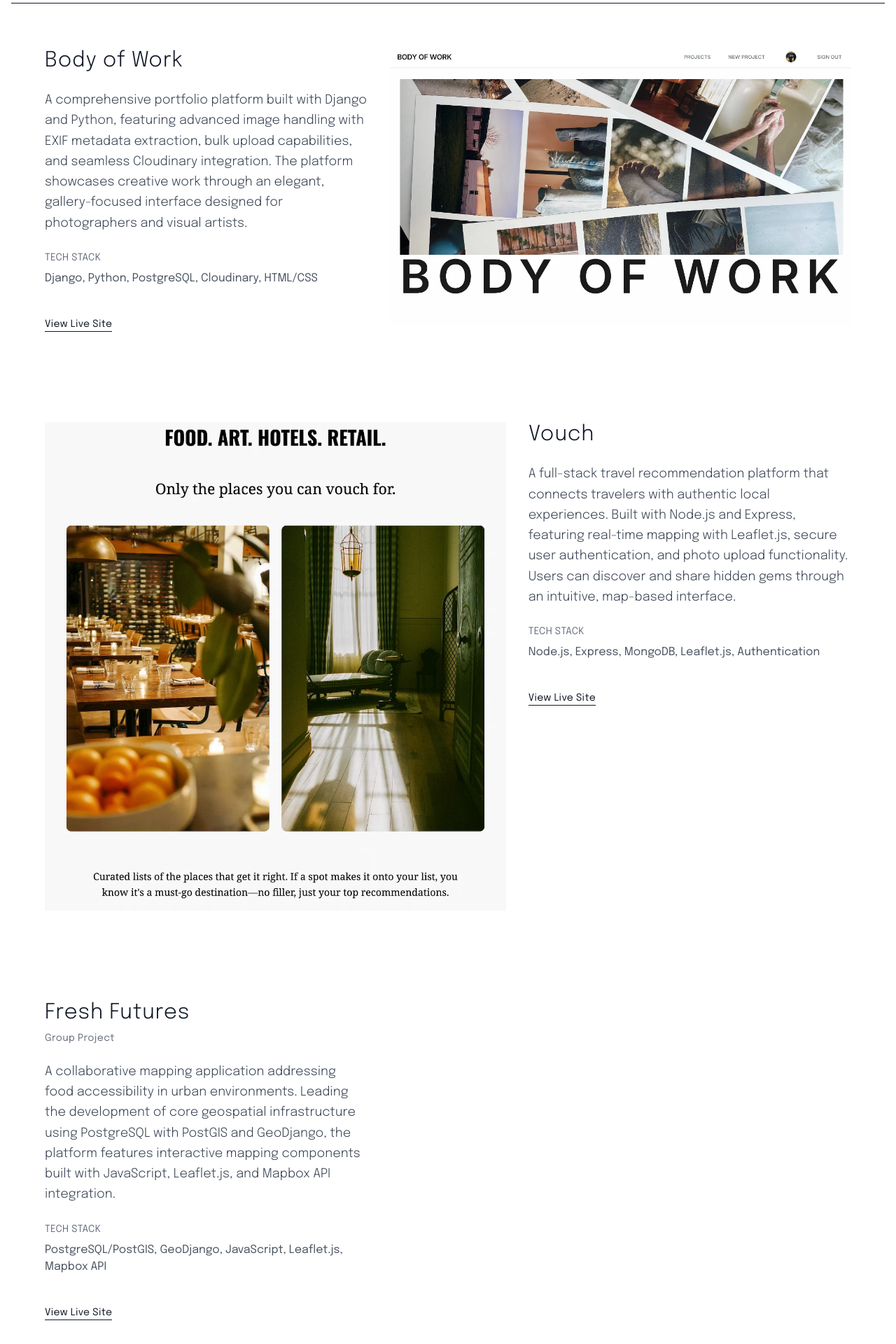
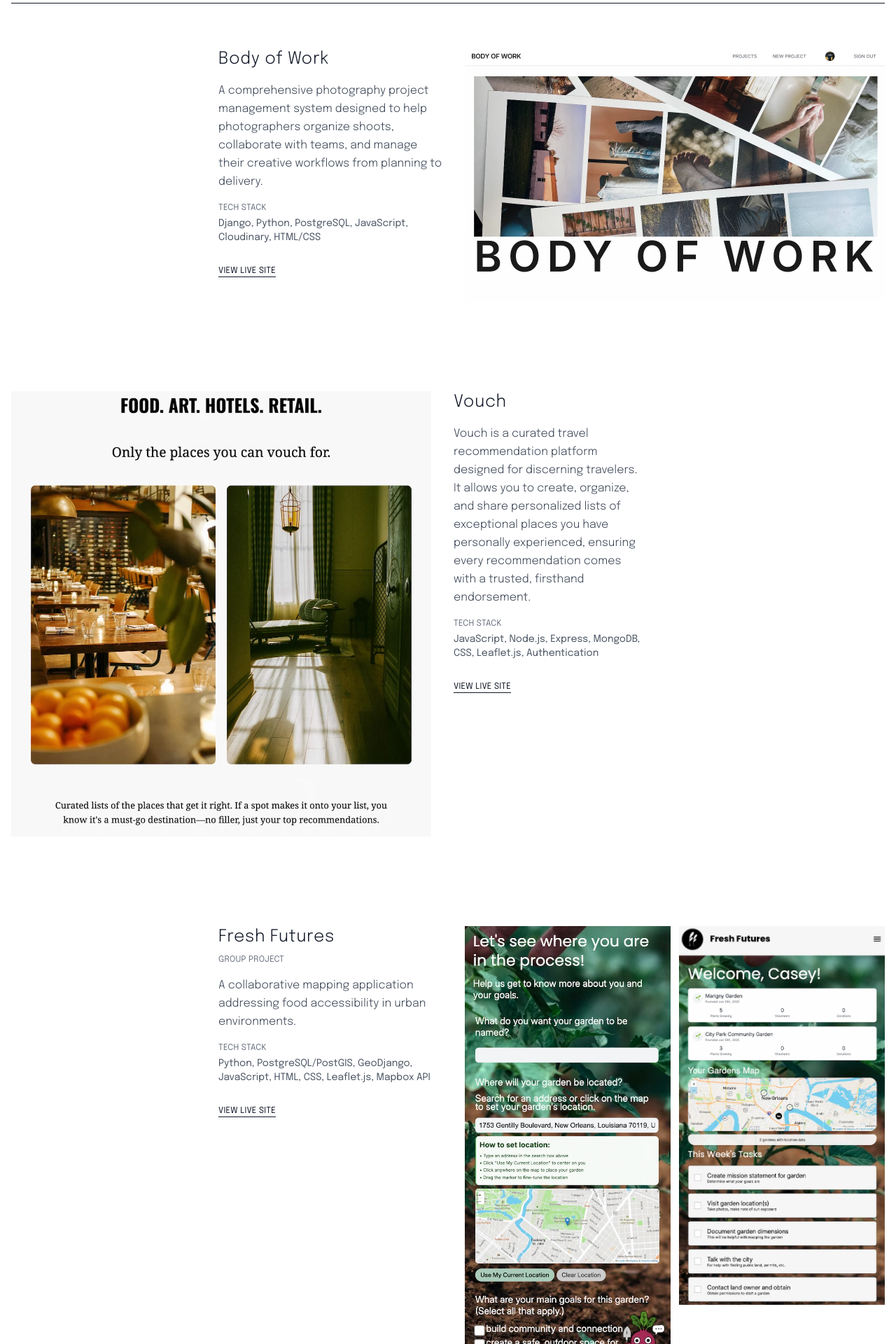
Before and after one commit to ce-joiner/ce-joiner.github.io, a React (Vite) app in the folder portfolio/: page / in a window 1280 px wide. Shown: the part 1600-3520 px from the top of the page at 70% size. Built offline with nearby package versions, Linux system fonts and the light colour scheme.

Commit message:
Refactor ProjectCard component for improved layout and styling; adjust typography and spacing for better readability and consistency across project displays.

```diff
--- a/portfolio/src/components/Work/ProjectCard.jsx
+++ b/portfolio/src/components/Work/ProjectCard.jsx
@@ -33,37 +33,37 @@ function ProjectCard({ project, index }) {
 
   // Render project info
   const ProjectInfo = () => (
-    <div className="space-y-6">
+    <div className="space-y-4">
       <div>
-        <h3 className="text-3xl font-light tracking-wide text-gray-900 mb-2">
+        <h3 className="text-2xl font-light tracking-wide text-gray-900 mb-2">
           {title}
         </h3>
         {client && (
-          <p className="text-sm tracking-wide text-gray-500 mb-4">
+          <p className="text-xs tracking-wide text-gray-500 mb-3 uppercase">
             {client}
           </p>
         )}
       </div>
 
-      <p className="text-lg leading-relaxed text-gray-700 font-light">
+      <p className="text-base leading-relaxed text-gray-700 font-light">
         {description}
       </p>
 
-      <div className="space-y-2">
-        <p className="text-sm tracking-wide text-gray-500 uppercase">
+      <div className="space-y-1">
+        <p className="text-xs tracking-wide text-gray-500 uppercase">
           Tech Stack
         </p>
-        <p className="text-base text-gray-600">
+        <p className="text-sm text-gray-600">
           {techStack}
         </p>
       </div>
 
-      <div className="pt-4">
+      <div className="pt-2">
         <a
           href={liveUrl}
           target="_blank"
           rel="noopener noreferrer"
-          className="inline-block text-sm tracking-wide text-gray-900 border-b border-gray-900 hover:border-gray-400 transition-colors duration-300"
+          className="inline-block text-xs tracking-wide text-gray-900 border-b border-gray-900 hover:border-gray-400 transition-colors duration-300 uppercase"
         >
           View Live Site
         </a>
@@ -78,39 +78,42 @@ function ProjectCard({ project, index }) {
       initial="hidden"
       whileInView="visible"
       viewport={{ once: true, amount: 0.3 }}
-      className={`relative overflow-hidden bg-gray-100 min-h-[300px] ${className}`}
+      className={`relative overflow-hidden bg-gray-100 ${className}`}
+      style={{ maxWidth: '600px' }}
     >
       <img
         src={image.src}
         alt={image.alt}
         loading="lazy"
         className="w-full h-auto object-cover"
-        onLoad={() => console.log('Successfully loaded:', image.src)}
       />
     </motion.div>
   )
 
   // Render double images (side by side)
   const DoubleImages = () => (
-    <div className="grid grid-cols-2 gap-4">
+    <div className="grid grid-cols-2 gap-3" style={{ maxWidth: '600px' }}>
       {images.map((image, imgIndex) => (
         <motion.div
           key={imgIndex}
           variants={imageVariants}
+          initial="hidden"
+          whileInView="visible"
+          viewport={{ once: true, amount: 0.3 }}
           className="relative overflow-hidden"
         >
           <img
             src={image.src}
             alt={image.alt}
             loading="lazy"
-            className="w-full h-auto object-cover relative z-10"
+            className="w-full h-auto object-cover"
           />
         </motion.div>
       ))}
     </div>
   )
 
-  // Layout rendering based on layout type
+  // LEFT ALIGNED: Image left, text right
   if (layout === 'image-left') {
     return (
       <motion.div
@@ -118,41 +121,40 @@ function ProjectCard({ project, index }) {
         initial="hidden"
         whileInView="visible"
         viewport={{ once: true, amount: 0.3 }}
-        className="grid grid-cols-12 gap-8 mb-32"
+        className="flex gap-8 mb-32 justify-start items-start"
+        style={{ maxWidth: '900px' }}
       >
-        {/* Image on left */}
-        <div className="col-span-7">
+        <div className="flex-shrink-0">
           <SingleImage image={images[0]} />
         </div>
-        {/* Text on right */}
-        <div className="col-span-5">
+        <div className="w-80">
           <ProjectInfo />
         </div>
       </motion.div>
     )
   }
 
-  if (layout === 'image-left-double') {
+  // RIGHT ALIGNED: Text left, image right
+  if (layout === 'image-right') {
     return (
       <motion.div
         variants={cardVariants}
         initial="hidden"
         whileInView="visible"
         viewport={{ once: true, amount: 0.3 }}
-        className="grid grid-cols-12 gap-8 mb-32"
+        className="flex gap-8 mb-32 justify-end items-start"
       >
-        {/* Double images on left */}
-        <div className="col-span-7">
-          <DoubleImages />
+        <div className="w-80">
+          <ProjectInfo />
         </div>
-        {/* Text on right */}
-        <div className="col-span-5">
-          <ProjectInfo />
+        <div className="flex-shrink-0">
+          <SingleImage image={images[0]} />
         </div>
       </motion.div>
     )
   }
 
+  // RIGHT ALIGNED DOUBLE: Text left, double images right
   if (layout === 'image-right-double') {
     return (
       <motion.div
@@ -160,39 +162,20 @@ function ProjectCard({ project, index }) {
         initial="hidden"
         whileInView="visible"
         viewport={{ once: true, amount: 0.3 }}
-        className="grid grid-cols-12 gap-8 mb-32"
+        className="flex gap-8 mb-32 justify-end items-start"
       >
-        {/* Text on left */}
-        <div className="col-span-5">
+        <div className="w-80">
           <ProjectInfo />
         </div>
-        {/* Double images on right */}
-        <div className="col-span-7">
+        <div className="flex-shrink-0">
           <DoubleImages />
         </div>
       </motion.div>
     )
   }
 
-  // Default: image-right (single image)
-  return (
-    <motion.div
-      variants={cardVariants}
-      initial="hidden"
-      whileInView="visible"
-      viewport={{ once: true, amount: 0.3 }}
-      className="grid grid-cols-12 gap-8 mb-32"
-    >
-      {/* Text on left */}
-      <div className="col-span-5">
-        <ProjectInfo />
-      </div>
-      {/* Image on right */}
-      <div className="col-span-7">
-        <SingleImage image={images[0]} />
-      </div>
-    </motion.div>
-  )
+  // Default fallback
+  return null
 }
 
 export default ProjectCard
--- a/portfolio/src/components/Work/Work.jsx
+++ b/portfolio/src/components/Work/Work.jsx
@@ -22,7 +22,8 @@ function Work() {
           <motion.div
             className="h-px bg-gray-900"
             initial={{ scaleX: 0 }}
-            animate={{ scaleX: isInView ? 1 : 0 }}
+            whileInView={{ scaleX: 1 }}
+            viewport={{ once: true, amount: 0.5 }}
             transition={{
               duration: 1.2,
               ease: "easeInOut",
@@ -34,8 +35,8 @@ function Work() {
           />
         </div>
 
-        {/* Projects will go here */}
-        <div className="max-w-6xl mx-auto">
+        {/* Projects */}
+        <div>
           {projects.map((project, index) => (
             <ProjectCard
               key={project.id}
--- a/portfolio/src/data/projects.js
+++ b/portfolio/src/data/projects.js
@@ -2,10 +2,10 @@ const projects = [
     {
       id: 'body-of-work',
       title: 'Body of Work',
-      description: 'A comprehensive portfolio platform built with Django and Python, featuring advanced image handling with EXIF metadata extraction, bulk upload capabilities, and seamless Cloudinary integration. The platform showcases creative work through an elegant, gallery-focused interface designed for photographers and visual artists.',
-      techStack: 'Django, Python, PostgreSQL, Cloudinary, HTML/CSS',
-      liveUrl: 'https://bodyofwork-85d5776a8938.herokuapp.com/',
-      githubUrl: 'https://github.com/ce-joiner/bodyofwork',
+      description: 'A comprehensive photography project management system designed to help photographers organize shoots, collaborate with teams, and manage their creative workflows from planning to delivery.',
+      techStack: 'Django, Python, PostgreSQL, JavaScript, Cloudinary, HTML/CSS',
+      liveUrl: 'https://body-of-work-453020c24178.herokuapp.com/',
+      githubUrl: 'https://github.com/ce-joiner/body-of-work',
       images: [
         {
           src: '/images/body-of-work/body-of-work-hero.webp',
@@ -18,10 +18,10 @@ const projects = [
     {
       id: 'vouch',
       title: 'Vouch',
-      description: 'A full-stack travel recommendation platform that connects travelers with authentic local experiences. Built with Node.js and Express, featuring real-time mapping with Leaflet.js, secure user authentication, and photo upload functionality. Users can discover and share hidden gems through an intuitive, map-based interface.',
-      techStack: 'Node.js, Express, MongoDB, Leaflet.js, Authentication',
-      liveUrl: 'https://vouch-b676ad5ab404.herokuapp.com/',
-      githubUrl: 'https://github.com/ce-joiner/vouch',
+      description: 'Vouch is a curated travel recommendation platform designed for discerning travelers. It allows you to create, organize, and share personalized lists of exceptional places you have personally experienced, ensuring every recommendation comes with a trusted, firsthand endorsement.',
+      techStack: 'JavaScript, Node.js, Express, MongoDB, CSS, Leaflet.js, Authentication',
+      liveUrl: 'https://vouch-app-5bafb66225b5.herokuapp.com/',
+      githubUrl: 'https://github.com/ce-joiner/Vouch-app',
       images: [
         {
           src: '/images/vouch/vouch-hero.webp',
@@ -34,10 +34,10 @@ const projects = [
     {
       id: 'fresh-futures',
       title: 'Fresh Futures',
-      description: 'A collaborative mapping application addressing food accessibility in urban environments. Leading the development of core geospatial infrastructure using PostgreSQL with PostGIS and GeoDjango, the platform features interactive mapping components built with JavaScript, Leaflet.js, and Mapbox API integration.',
-      techStack: 'PostgreSQL/PostGIS, GeoDjango, JavaScript, Leaflet.js, Mapbox API',
+      description: 'A collaborative mapping application addressing food accessibility in urban environments.',
+      techStack: 'Python, PostgreSQL/PostGIS, GeoDjango, JavaScript, HTML, CSS, Leaflet.js, Mapbox API',
       liveUrl: '#', // Add when available
-      githubUrl: 'https://github.com/ce-joiner/fresh-futures',
+      githubUrl: 'https://github.com/annamiriams/fresh-futures',
       images: [
         {
           src: '/images/fresh-futures/fresh-futures-1.webp',
```
